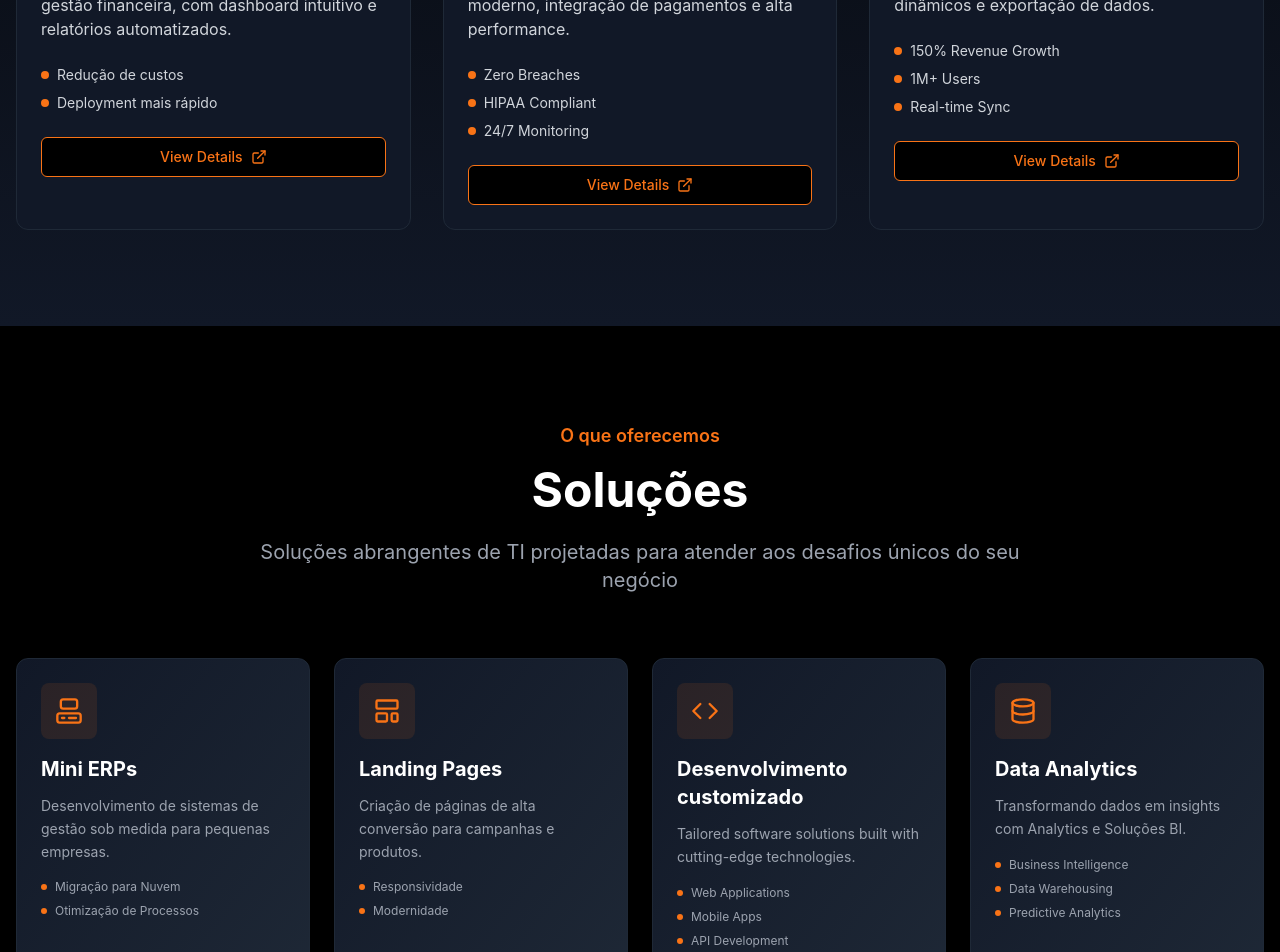
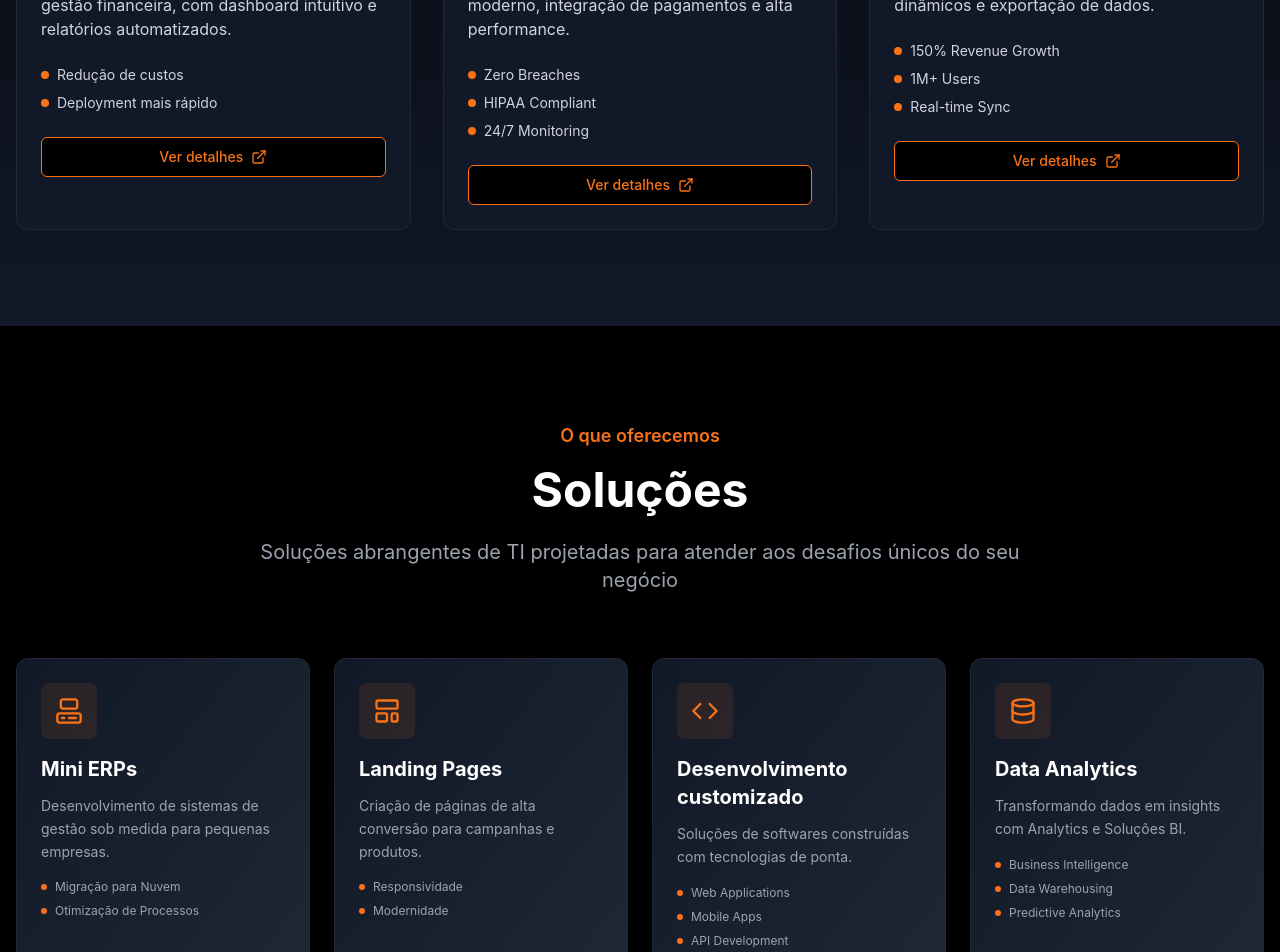
Before and after one commit to rodolfofps/LandingPage-fourSolutions-rev01, a React (Vite) app: page / in a window 1280 px wide. Shown: the part 1460-2412 px from the top of the page. Built offline with nearby package versions, Linux system fonts and the light colour scheme.

Commit message:
Update files

```diff
--- a/src/components/Modal/Modal.jsx
+++ b/src/components/Modal/Modal.jsx
@@ -18,7 +18,7 @@ const Modal = ({ isOpen, onClose, children, title }) => {
         </div>
       </div>
     </div>,
-    document.getElementById('modal-root')// Renders into a specific root or body
+    document.getElementById('modal-root')
   );
 };
 
--- a/src/components/Portfolio.jsx
+++ b/src/components/Portfolio.jsx
@@ -86,7 +86,7 @@ const Portfolio = () => {
                 </div>
 
                 <Button onClick={handleViewDetails} variant="outline" className="w-full border-orange-500 text-orange-500 hover:bg-orange-500 hover:text-white group">
-                  View Details
+                  Ver detalhes
                   <ExternalLink className="ml-2 group-hover:translate-x-1 transition-transform" size={16} />
                 </Button>
               </div>
--- a/src/components/Solutions.jsx
+++ b/src/components/Solutions.jsx
@@ -21,7 +21,7 @@ const Solutions = () => {
     {
       icon: Code,
       title: 'Desenvolvimento customizado',
-      description: 'Tailored software solutions built with cutting-edge technologies.',
+      description: 'Soluções de softwares construídas com tecnologias de ponta.',
       features: ['Web Applications', 'Mobile Apps', 'API Development']
     },
     {
```
